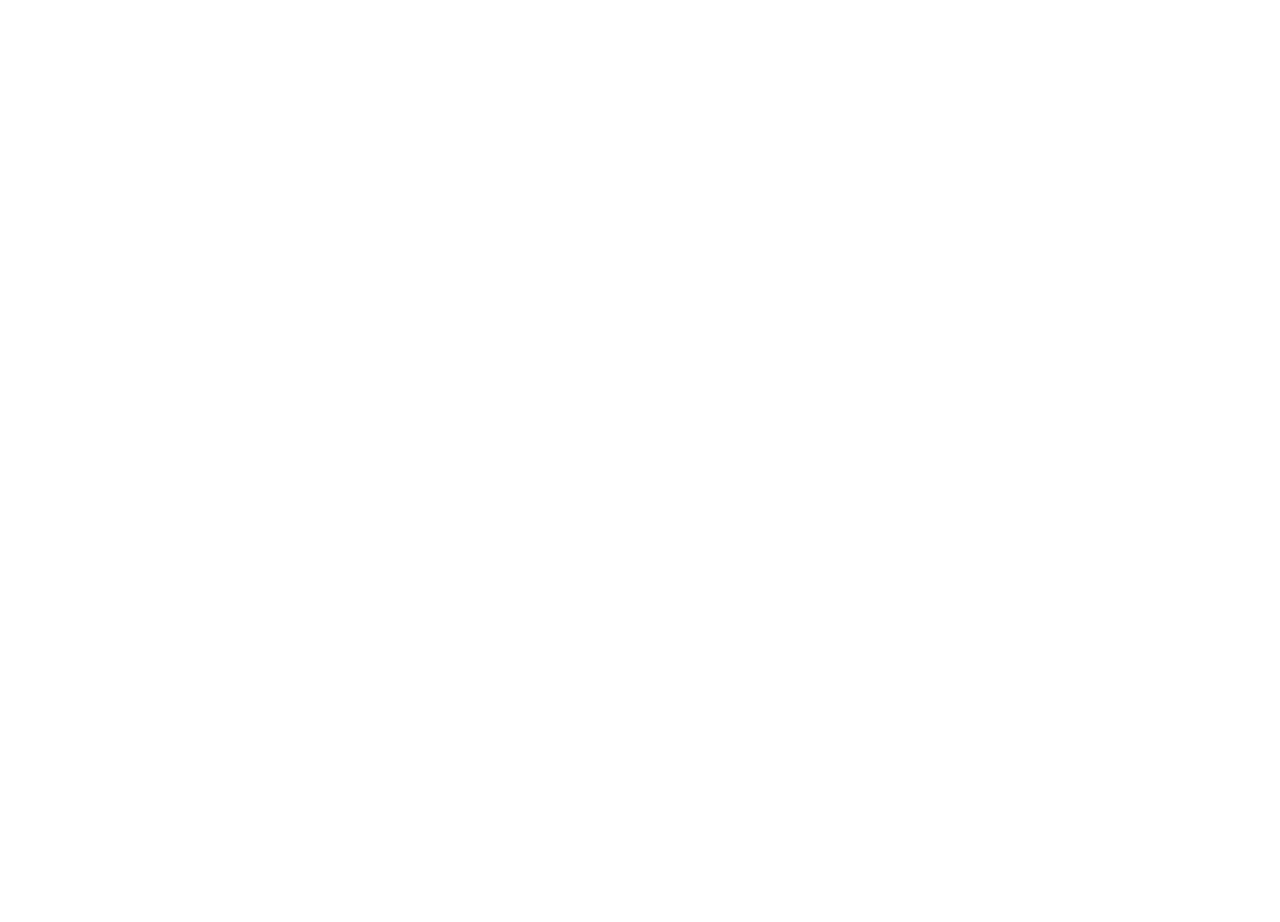
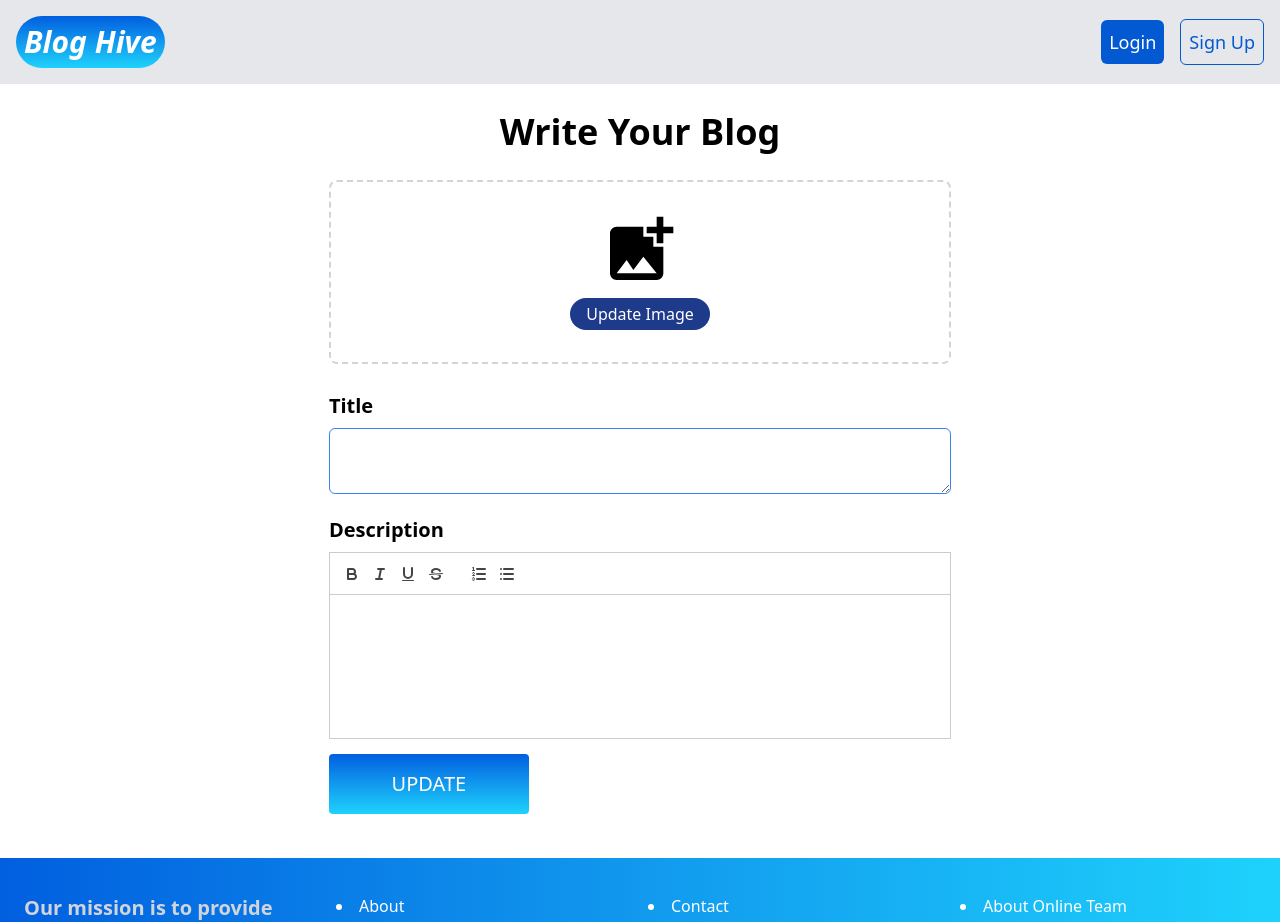
Before and after one commit to Aljoboyer/blog, a React (Create React App) app: page /BlogWrite/1 in a window 1280 px wide. Before the commit this address had no page. Shown: the top 922 px of the page. Before the commit the page ends 800 px from the top, so only its background shows below. Built offline with nearby package versions, Linux system fonts and the light colour scheme; no server answers.

Commit message:
update and personal blog done

```diff
--- a/src/App.js
+++ b/src/App.js
@@ -7,6 +7,7 @@ import Login from './pages/Auth/Login/Login';
 import SignUp from './pages/Auth/SignUp/SignUp';
 import BlogDetails from './pages/common/BlogDetails';
 import BlogWrite from './pages/user_pages/BlogWrite';
+import PersonalBlogs from './pages/user_pages/PersonalBlogs';
 
 function App() {
 
@@ -19,7 +20,8 @@ function App() {
           <Route path="/login" element={<Login />} />
           <Route path="/sign-up" element={<SignUp />} />
           <Route path="/BlogDetails/:id" element={<BlogDetails />} />
-          <Route path="/BlogWrite" element={<BlogWrite />} />
+          <Route path="/BlogWrite/:id?" element={<BlogWrite />} />
+          <Route path="/PersonalBlogs/:id" element={<PersonalBlogs />} />
 
         </Routes>
       </Router>
--- a/src/components/Navbars/index.jsx
+++ b/src/components/Navbars/index.jsx
@@ -4,15 +4,18 @@ import { FaPencil } from "react-icons/fa6";
 import { ImBlogger } from "react-icons/im";
 import { useNavigate } from 'react-router-dom';
 import { CgProfile } from "react-icons/cg";
+import { useSelector } from 'react-redux';
 
 export default function Example() {
   const navigate = useNavigate()
   const blogToken = localStorage.getItem('blog-token')
+  const userData = useSelector((state) => state.commonstore.user)
 
   const logOutHandler = () => {
     localStorage.removeItem('blog-token')
     navigate('/')
   }
+
   return (
     <Disclosure as="nav" className="bg-gray-200">
       <div className="mx-auto max-w-7xl py-4 md:py-0 px-2 sm:px-6 lg:px-4">
@@ -33,7 +36,8 @@ export default function Example() {
             {
               blogToken && <div className="hidden sm:ml-6 sm:block">
               <div className="flex space-x-4">
-                  <p className='rounded-md px-3 py-2 text-sm font-medium text-gray-800 hover:bg-gray-200 hover:text-blue-600 mt-4 cursor-pointer text-base md:text-lg'><ImBlogger color='black' size={14} className='inline me-2' />Your Blog</p>
+                  <p onClick={() => navigate(`/PersonalBlogs/${userData?._id}`)} className='rounded-md px-3 py-2 text-sm font-medium text-gray-800 hover:bg-gray-200 hover:text-blue-600 mt-4 cursor-pointer text-base md:text-lg'><ImBlogger color='black' size={14} className='inline me-2' />Your Blog</p>
+
                   <p onClick={() => navigate('/BlogWrite')} className='rounded-md px-3 py-2 text-sm font-medium text-gray-800 hover:bg-gray-200 hover:text-blue-600 mt-4 cursor-pointer text-base md:text-lg'> <FaPencil color='black' size={14} className='inline me-2'/>Write</p>
               </div>
             </div>
--- a/src/pages/common/BlogDetails.js
+++ b/src/pages/common/BlogDetails.js
@@ -17,8 +17,6 @@ const BlogDetails = () => {
       triggerBlogDetails(params?.id)
     }
   },[params?.id])
-
-  console.log(blogDetails)
 
   return (
     <RootContainer>
--- a/src/pages/user_pages/BlogWrite.jsx
+++ b/src/pages/user_pages/BlogWrite.jsx
@@ -1,18 +1,23 @@
-import React, { useState } from 'react'
+import React, { useEffect, useState } from 'react'
 import RootContainer from '../../components/common/RootContainer';
 import BlogEditor from '../../components/BlogEditor/BlogEditor';
 import ImageUpload from '../../components/ImageUpload/ImageUpload';
-import { useCreateBlogMutation } from '../../redux/features/blogApi';
+import { useCreateBlogMutation, useLazyGetSingleBlogQuery, useUpdateBlogMutation } from '../../redux/features/blogApi';
 import { useSelector } from 'react-redux';
 import { toast } from 'react-toastify';
+import { useNavigate, useParams } from 'react-router-dom';
 
 const BlogWrite = () => {
+  const navigate = useNavigate()
+  const params = useParams()
   const [description, setDescription] = useState('');
   const [title, setTitle] = useState('')
   const [preview, setPreview] = useState('')
   const [imgData, setImgData] = useState('')
   const [loading, setLoading] = useState(false)
   const [publishBlog, { }] = useCreateBlogMutation();
+  const [updateBlog, { }] = useUpdateBlogMutation();
+  const [triggerBlogDetails, { data: blogDetails , isFetching}] = useLazyGetSingleBlogQuery();
 
   // ---------------Error Message State-----------------//
     const [titleErr, setTitleErr] = useState('')
@@ -27,27 +32,65 @@ const BlogWrite = () => {
     if(!title){
       setTitleErr('Please write title')
       isValid = false
+      setLoading(false)
     }
     if(!description && description.trimStart().length == 0){
       setDescriptionErr('Please write blog description')
       isValid = false
+      setLoading(false)
+
     }
     else if(isValid){
+      if(params?.id){
+        const blogFormData = new FormData()
+
+        blogFormData.append('title', title)
+        blogFormData.append('description', description)
+        blogFormData.append('editId', blogDetails?._id)
+
+       if(imgData){
+        blogFormData.append('blogImg', imgData)
+       }
+
+       let response = await updateBlog(blogFormData);
+       console.log("response ===>", response)
+
+       if(response?.data?.msg){
+        setLoading(false)
+        navigate(`/PersonalBlogs/${userData?._id}`)
+        toast.success('Blog Updated Successfully', {
+          position: "top-right",
+          autoClose: 1000,
+          closeOnClick: true,
+          theme: "light",
+        });
+       }
+       else{
+        setLoading(false)
+        toast.error('Blog Update Failed', {
+          position: "top-right",
+          autoClose: 1500,
+          closeOnClick: true,
+          theme: "light",
+        });
+       }
+      }
+     else{
       const blogFormData = new FormData()
 
       blogFormData.append('title', title)
       blogFormData.append('description', description)
       blogFormData.append('writtenBy', userData?._id)
-      blogFormData.append('imgData', imgData)
 
      if(imgData){
       blogFormData.append('blogImg', imgData)
      }
-     console.log('Img Data', imgData)
+
      let response = await publishBlog(blogFormData);
 
      if(response?.data?.msg){
       setLoading(false)
+      navigate(`/PersonalBlogs/${userData?._id}`)
       toast.success('Blog Published', {
         position: "top-right",
         autoClose: 1500,
@@ -64,9 +107,23 @@ const BlogWrite = () => {
         theme: "light",
       });
      }
-      console.log("response ===>", response)
+     }
     }
   }
+
+  useEffect(() => {
+    if(params?.id){
+      triggerBlogDetails(params?.id)
+    }
+  },[params?.id])
+
+  useEffect(() => {
+    if(blogDetails?._id){
+      setTitle(blogDetails?.title)
+      setDescription(blogDetails?.description)
+      setPreview(blogDetails?.blogImg)
+    }
+  },[blogDetails?._id, isFetching])
 
   return (
     <RootContainer>
@@ -80,13 +137,16 @@ const BlogWrite = () => {
                 preview={preview}
                 imgErr={imgErr}
                 imgData={imgData}
-                editId={false}
+                editId={params?.id ? true : false}
                 />
 
                 <p className='font-bold text-xl'>Title</p>
                 <textarea
                 defaultValue={title}
-                onChange={(e) => setTitle(e.target.value.trimStart())}
+                onInput={(e) => {
+                  setTitle(e.target.value.trimStart())
+                  setTitleErr('')
+                }}
                 type="text" className='w-full outline-none border border-1 border-blue-500 rounded-md mt-2 px-4 py-2' />
 
                {titleErr &&  <p className='font-medium text-red-600 mt-2'>{titleErr}</p>}
@@ -99,7 +159,7 @@ const BlogWrite = () => {
                 {descriptionErr &&  <p className='font-medium text-red-600 mt-2'>{descriptionErr}</p>}
 
                 {
-                  loading ? <button className='text-white font-medium text-xl w-[200px] py-4 landing_home_main_container rounded mb-11'>Loading...</button> : <button onClick={publishHandler} className='text-white font-medium text-xl w-[200px] py-4 landing_home_main_container rounded mb-11'>PUBLISH</button>
+                  loading ? <button className='text-white font-medium text-xl w-[200px] py-4 landing_home_main_container rounded mb-11'>Loading...</button> : <button onClick={publishHandler} className='text-white font-medium text-xl w-[200px] py-4 landing_home_main_container rounded mb-11'> {params?.id ? 'UPDATE' : 'PUBLISH'}</button>
                 }
             </div>
         </div>
--- /dev/null
+++ b/src/pages/user_pages/PersonalBlogs.jsx
@@ -0,0 +1,47 @@
+import React, { useEffect } from 'react'
+import { useNavigate, useParams } from 'react-router-dom';
+import RootContainer from '../../components/common/RootContainer';
+import BlogCard from '../../components/BlogCard/BlogCard';
+import { useDeleteBlogMutation, useLazyGetPersonalBlogQuery } from '../../redux/features/blogApi';
+import { FiLoader } from "react-icons/fi";
+
+const PersonalBlogs = () => {
+  const params = useParams();
+  const navigate = useNavigate()
+  const [triggerPersonalBlogs, { data: personalBlogList , isFetching}] = useLazyGetPersonalBlogQuery();
+  const [deleteBlog, { isLoading}] = useDeleteBlogMutation();
+
+  useEffect(() => {
+    if(params?.id){
+        triggerPersonalBlogs(params?.id)
+    }
+  },[params?.id])
+
+  const deleteHandler = async (deleteId) => {
+    const response = await deleteBlog(deleteId)
+  }
+
+  return (
+    <RootContainer>
+        {
+          isFetching ? <div className='h-full h-screen flex flex-row justify-center items-center'>
+            <FiLoader size={80}/>
+          </div> : <>
+            {
+              personalBlogList && personalBlogList?.length > 0 && <section className='w-full lg:w-11/12	mx-auto my-14 grid grid-cols-1 sm:grid-cols-2 md:grid-cols-3 lg:grid-cols-3 gap-4 px-4'>
+              {
+                 personalBlogList?.map((item) => (
+                   <BlogCard deleteHandler={deleteHandler} blog={item} from="personal"/>
+                 ))
+              }
+           </section>
+            }
+          </>
+        }
+
+    </RootContainer>
+
+  )
+}
+
+export default PersonalBlogs;
--- a/src/redux/api/api.js
+++ b/src/redux/api/api.js
@@ -4,6 +4,6 @@ import { BASE_URL } from '../../constent/urls';
 export const api = createApi({
   reducerPath: 'api',
   baseQuery: fetchBaseQuery({ baseUrl: BASE_URL }),
-  tagTypes: ['bloglist'],
+  tagTypes: ['bloglist', 'personalblogs'],
   endpoints: () => ({}),
 });
--- a/src/redux/features/blogApi.js
+++ b/src/redux/features/blogApi.js
@@ -21,7 +21,7 @@ const blogApi = api.injectEndpoints({
         },
         body: data,
       }),
-      invalidatesTags: ['bloglist'],
+      invalidatesTags: ['bloglist', 'personalblogs'],
     }),
 
     getSingleBlog: builder.query({
@@ -32,6 +32,41 @@ const blogApi = api.injectEndpoints({
       providesTags: ['bloglist'],
     }),
 
+    getPersonalBlog: builder.query({
+      query: (user_id) =>({
+        url: `/blog/personalblogs/${user_id}`,
+        method: 'GET',
+        headers: {
+          'Authorization': `Bearer ${getAccessToken()}`
+        },
+      }),
+      providesTags: ['personalblogs'],
+    }),
+
+    updateBlog: builder.mutation({
+      query: (data ) => ({
+        url: '/blog/update',
+        method: 'PUT',
+        headers: {
+          'Authorization': `Bearer ${getAccessToken()}`,
+          // 'Content-Type': 'application/json',
+        },
+        body: data,
+      }),
+      invalidatesTags: ['personalblogs'],
+    }),
+
+    deleteBlog: builder.mutation({
+      query: (blog_id) => ({
+        url: `/blog/delete/${blog_id}`,
+        method: 'DELETE',
+        headers: {
+          'Authorization': `Bearer ${getAccessToken()}`,
+          // 'Content-Type': 'application/json',
+        },
+      }),
+      invalidatesTags: ['personalblogs'],
+    }),
 
   }),
 });
@@ -39,5 +74,8 @@ const blogApi = api.injectEndpoints({
 export const {
   useCreateBlogMutation,
   useGetBlogsQuery,
-  useLazyGetSingleBlogQuery
+  useLazyGetSingleBlogQuery,
+  useLazyGetPersonalBlogQuery,
+  useUpdateBlogMutation,
+  useDeleteBlogMutation
 } = blogApi;
```
Also changed, not shown: src/components/BlogCard/BlogCard.jsx (+16 -4 lines), src/components/ImageUpload/ImageUpload.jsx (+1 -1 lines).
